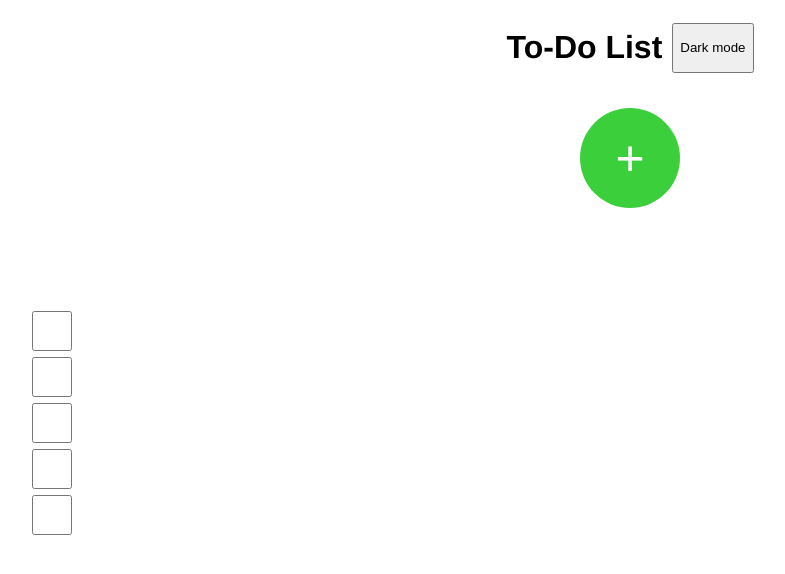
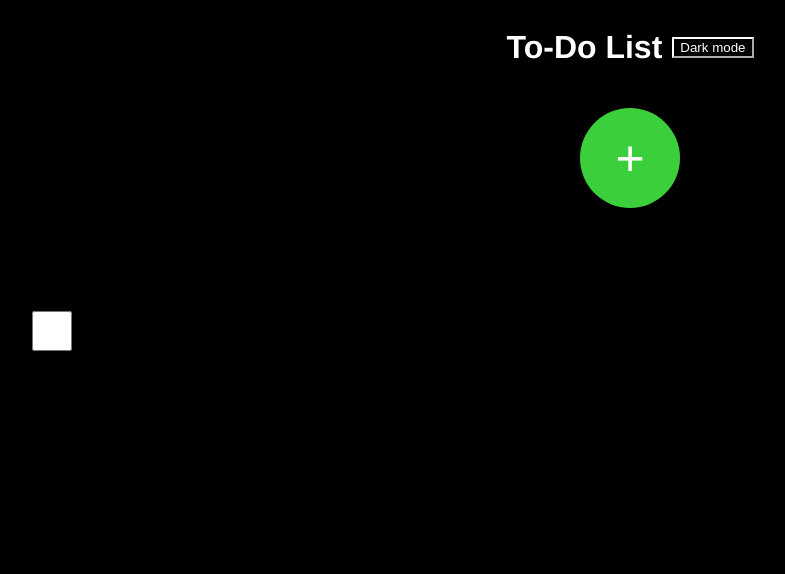
Before and after one commit to andrjre/to-do-list, a plain HTML site: page index.html in a window 1280 px wide. Both pictures are taken after a click on the button "Dark mode". Shown: the whole page, without its empty margins (10-795 px from the left). Drawn offline with Linux system fonts and the light colour scheme.

Commit message:
Dark mode.

```diff
--- a/index.html
+++ b/index.html
@@ -10,7 +10,7 @@
     <div class="top">
         <header>
             <h1>To-Do List</h1>
-            <button id="dark-mode">Dark mode</button>
+            <button id="darkMode">Dark mode</button>
         </header>
         <button id="create">+</button>
     </div>
@@ -22,15 +22,17 @@
                 <p id="popup-title">Create a new task!</p>
             </div>
 
+
             <div id="popup-content">
                 <div id="user-input">
                     <div id="pair">
                         <p>Name</p>
-                        <input type="text" class="input" id="type">
+                        <input type="text" class="input" id="type" required>
                     </div>
                     <div id="pair">
                         <p>Due By</p>
-                        <input type="date" class="input" id="date">
+                        <input type="date" class="input" id="date" >
+                        <input type="time" class="input" id="time" >
                     </div>
                 </div>
                 <button id="submit">Submit</button>
@@ -42,10 +44,6 @@
 
     <div class="checkboxes">
         <input type="checkbox" class="checkbox">
-        <input type="checkbox" class="checkbox">
-        <input type="checkbox" class="checkbox">
-        <input type="checkbox" class="checkbox">
-        <input type="checkbox" class="checkbox">
     </div>
 
 
--- a/index.js
+++ b/index.js
@@ -2,14 +2,38 @@
 let create = document.getElementById("create");
 let popup = document.getElementById("popup");
 let submit = document.getElementById("submit");
+let body = document.body;
+let type = document.getElementById("type").value;
+let date = document.getElementById("date").value;
+let time = document.getElementById("time").value;
 popup.style.display = "none";
 
-
+let darkMode = document.getElementById("darkMode")
+let lightMode = document.getElementById("darkMode")
+let modeDecide = 0
 
 create.onclick = function(){
+
     popup.style.display = "";
+    console.log(type)
+
+    if(type.value == undefined){
+        submit.style.background = "red"
+    }
+
 }
 
 submit.onclick = function(){
+
     popup.style.display = "none"
+
 }
+
+darkMode.onclick = function(){
+    darkMode.style.backgroundColor = "black"
+    darkMode.style.borderColor = "white"
+    darkMode.style.color = "white"
+    body.style.backgroundColor = "black"
+    body.style.color = "white"
+    modeDecide = 1
+}
--- a/styles.css
+++ b/styles.css
@@ -4,6 +4,8 @@ body{
     font-family: 'Franklin Gothic Medium', 'Arial Narrow', Arial, sans-serif;
     box-sizing: border-box;
 }
+
+
 
 header{
     display: flex;
```
